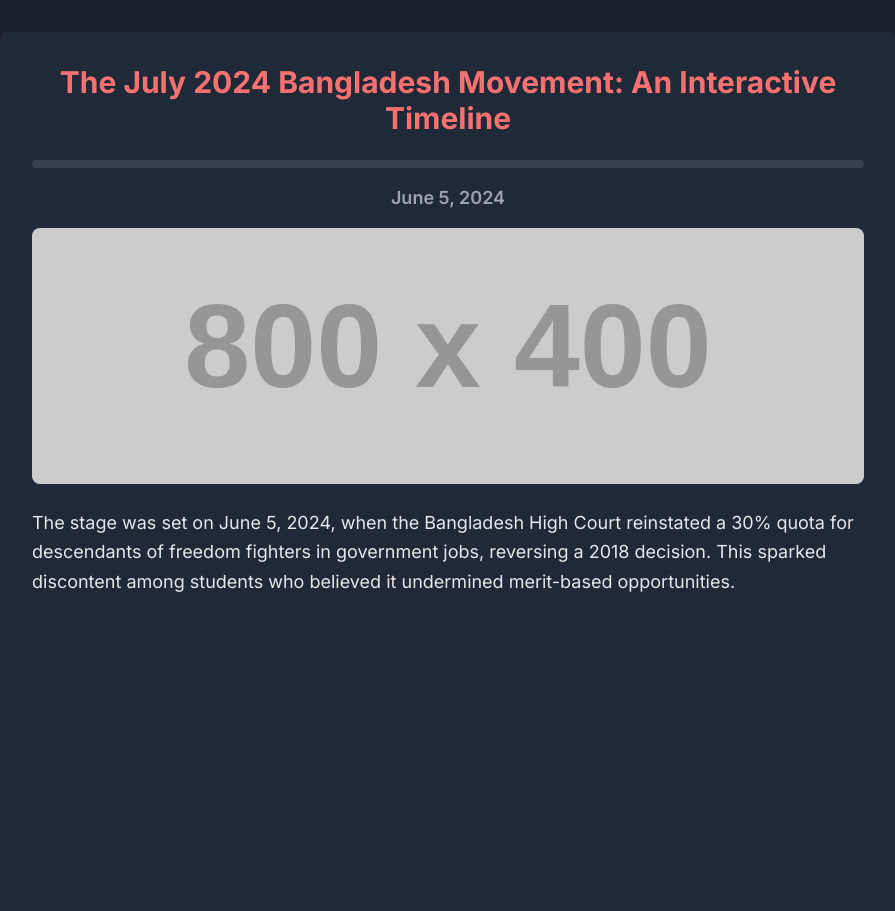
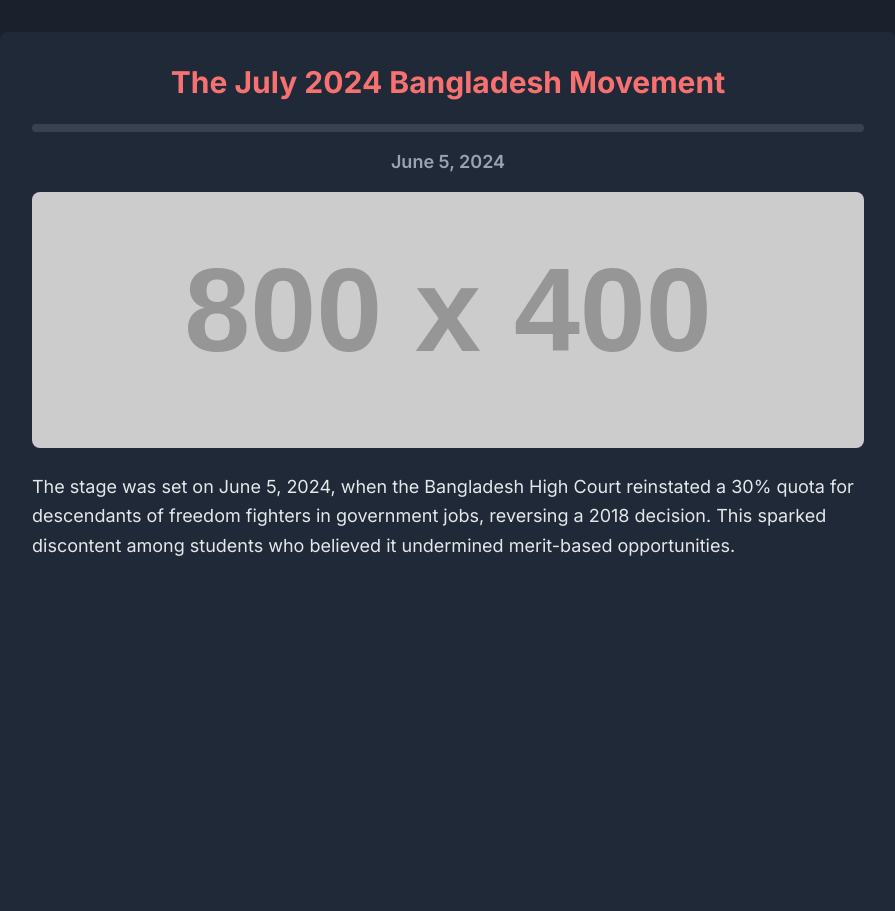
Before and after one commit to vexourazilith-spec/AnythingHTML, a plain HTML site: page index.html in a window 1280 px wide. Shown: the top 911 px of the page, without its empty margins (192-1087 px from the left). Drawn offline with nearby package versions, Linux system fonts and the light colour scheme; placeholder pictures from the web are drawn by us.

Commit message:
Update index.html

```diff
--- a/index.html
+++ b/index.html
@@ -3,7 +3,7 @@
 <head>
     <meta charset="UTF-8">
     <meta name="viewport" content="width=device-width, initial-scale=1.0">
-    <title>The July 2024 Bangladesh Movement: An Interactive Timeline</title>
+    <title>The July 2024 Bangladesh Movement</title> <!-- Removed ": An Interactive Timeline" -->
     <link href="https://cdn.jsdelivr.net/npm/tailwindcss@2.2.19/dist/tailwind.min.css" rel="stylesheet">
     <link href="https://fonts.googleapis.com/css2?family=Inter:wght@400;600;700&display=swap" rel="stylesheet">
     <style>
@@ -213,7 +213,7 @@
 <body class="min-h-screen flex flex-col justify-between items-center py-8">
 
     <div id="app" class="bg-gray-800 rounded-lg shadow-xl p-8 max-w-4xl w-full mx-4 sm:mx-auto">
-        <h1 class="text-3xl font-bold text-center mb-6 text-red-400">The July 2024 Bangladesh Movement: An Interactive Timeline</h1>
+        <h1 class="text-3xl font-bold text-center mb-6 text-red-400">The July 2024 Bangladesh Movement</h1> <!-- Removed ": An Interactive Timeline" -->
 
         <!-- Story Progress Bar -->
         <div id="progress-bar-container" class="w-full bg-gray-700 rounded-full h-2 mb-4">
```
